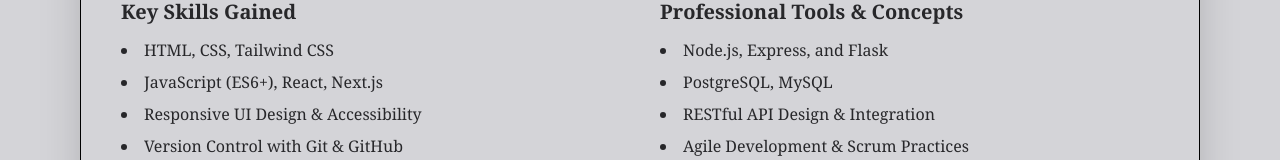
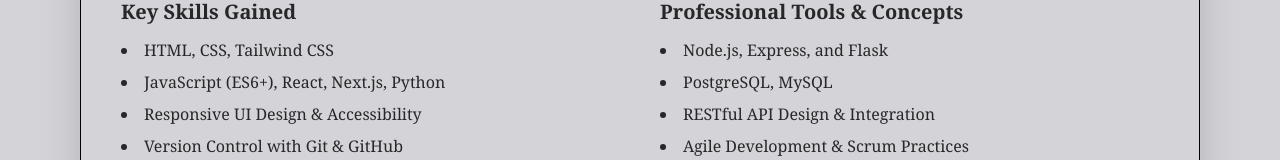
Before and after one commit to Genevive-Mbesi/Portfolio, a React (Create React App) app in the folder portfolio/: page /associations in a window 1280 px wide. Shown: the part 399-559 px from the top of the page. Built offline with nearby package versions, Linux system fonts and the light colour scheme.

Commit message:
proficiency

```diff
--- a/portfolio/src/components/associations.jsx
+++ b/portfolio/src/components/associations.jsx
@@ -33,7 +33,7 @@ function Associations() {
               <h3 className="text-xl font-semibold mb-3">Key Skills Gained</h3>
               <ul className="list-disc list-inside space-y-2">
                 <li>HTML, CSS, Tailwind CSS</li>
-                <li>JavaScript (ES6+), React, Next.js</li>
+                <li>JavaScript (ES6+), React, Next.js, Python</li>
                 <li>Responsive UI Design & Accessibility</li>
                 <li>Version Control with Git & GitHub</li>
               </ul>
```
